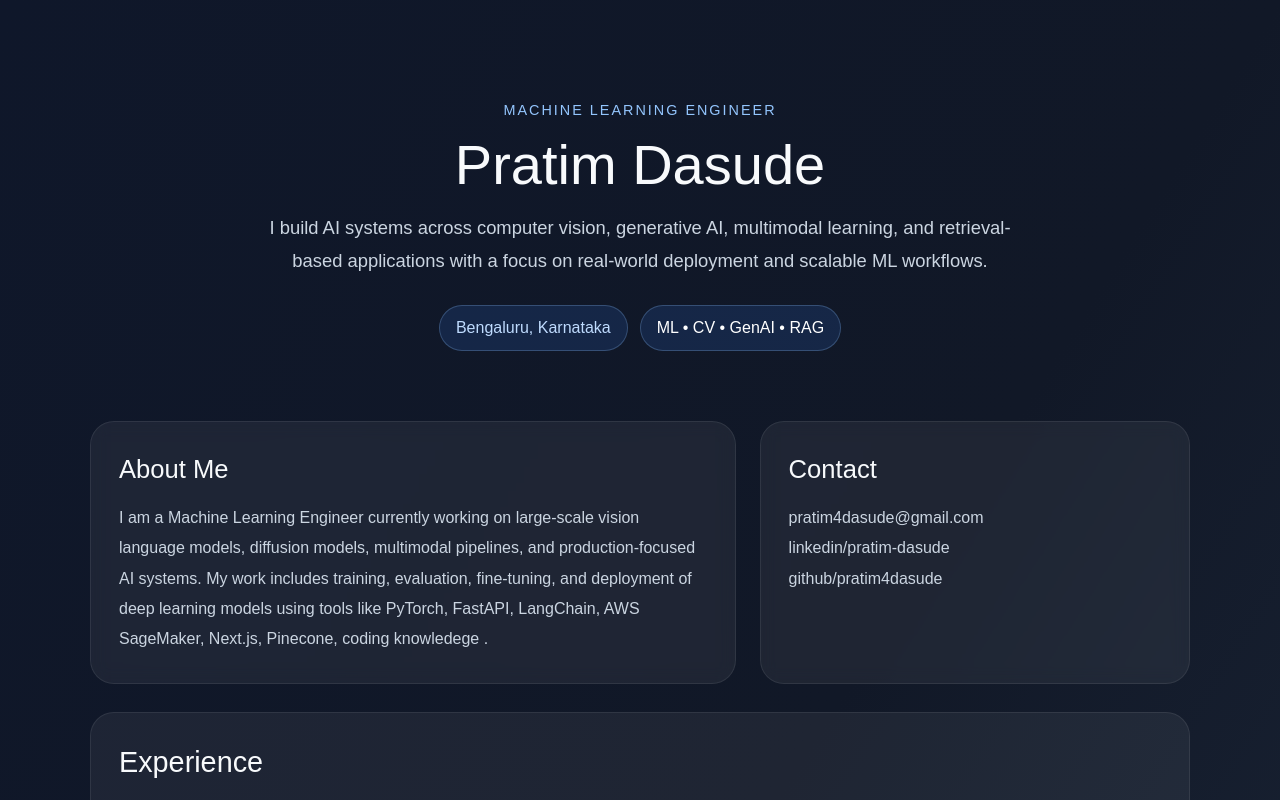
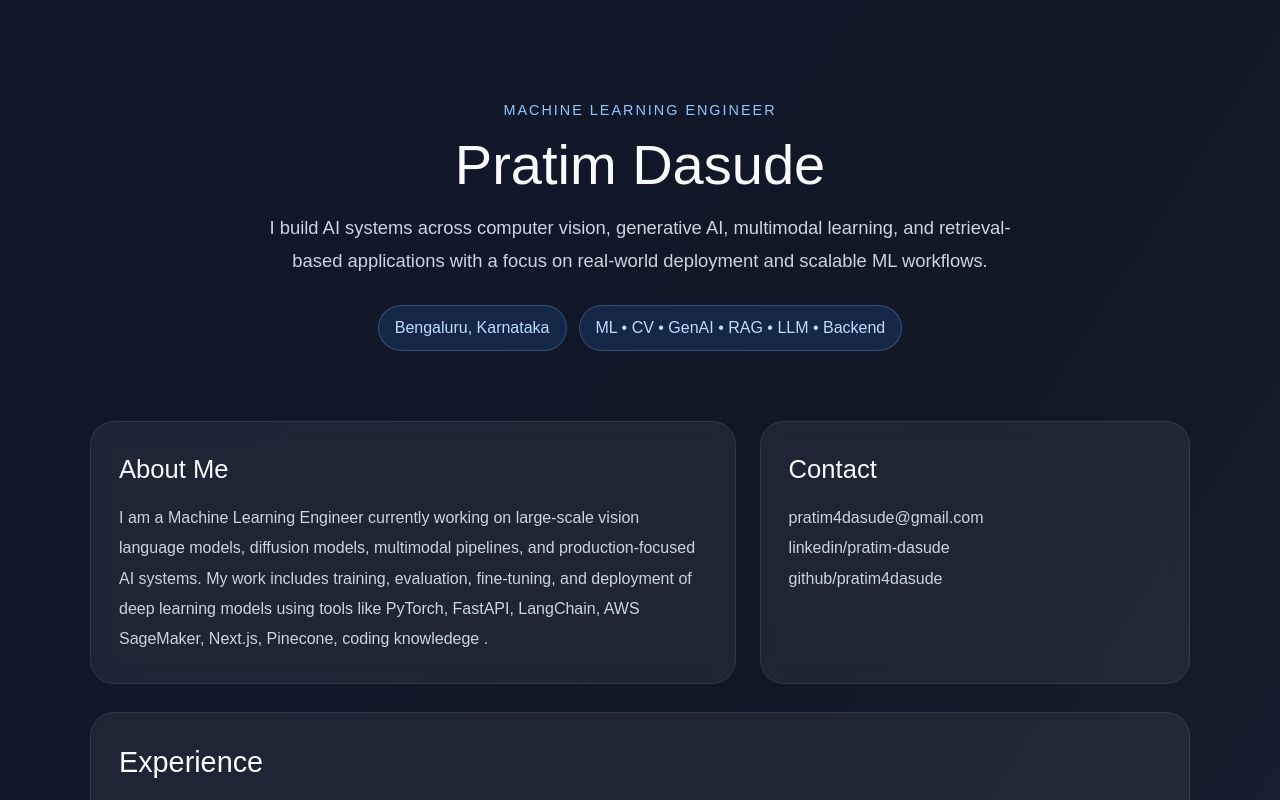
Before and after one commit to pratim4dasude/Personal_dashboard, a Next.js app: page / in a window 1280 px wide. Shown: the top 800 px of the page. Built offline with nearby package versions, Linux system fonts and the light colour scheme.

Commit message:
minor update

```diff
--- a/app/page.tsx
+++ b/app/page.tsx
@@ -119,11 +119,11 @@ export default function Home() {
                 borderRadius: "999px",
                 background: "rgba(59,130,246,0.15)",
                 border: "1px solid rgba(147,197,253,0.25)",
-                color:'#ffff'
+                color: "#bfdbfe",
               }}
-              // color: "#bfdbfe",
+              // color:
             >
-              ML • CV • GenAI • RAG
+              ML • CV • GenAI • RAG • LLM • Backend
             </span>
           </div>
         </section>
```
